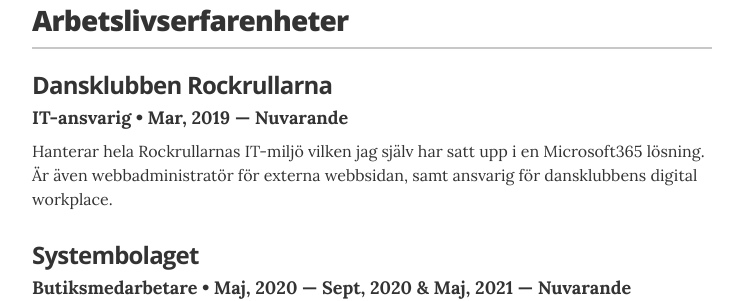
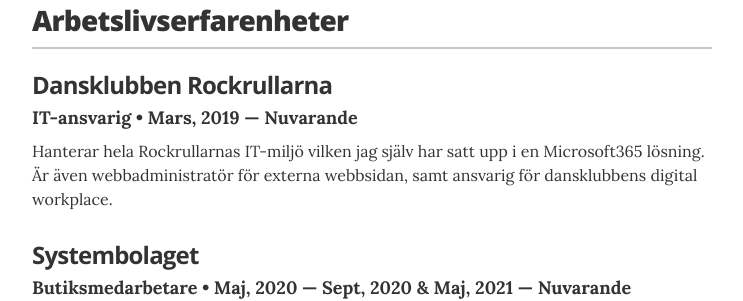
Before and after one commit to pownas/CV, a Jekyll site: the page built from index.html, in a window 1280 px wide and 900 px high, scrolled down 438 px. Shown: the part 154-455 px from the top of the window, without its empty margins (268-1011 px from the left). Built offline with Jekyll 4.4.1, drawn with Linux system fonts in a browser that asks for light colours.

Commit message:
updated work

```diff
--- a/_data/experience.yml
+++ b/_data/experience.yml
@@ -2,7 +2,7 @@
 # IT ansvarig
 - company: Dansklubben Rockrullarna
   position: IT-ansvarig
-  duration: Mar, 2019 &mdash; Nuvarande
+  duration: Mars, 2019 &mdash; Nuvarande
   summary: "Hanterar hela Rockrullarnas IT-miljö vilken jag själv har satt upp i en Microsoft365 lösning. Är även webbadministratör för externa webbsidan, samt ansvarig för dansklubbens digital workplace."
 
 # Systembolaget butiksmedarbetare
```
